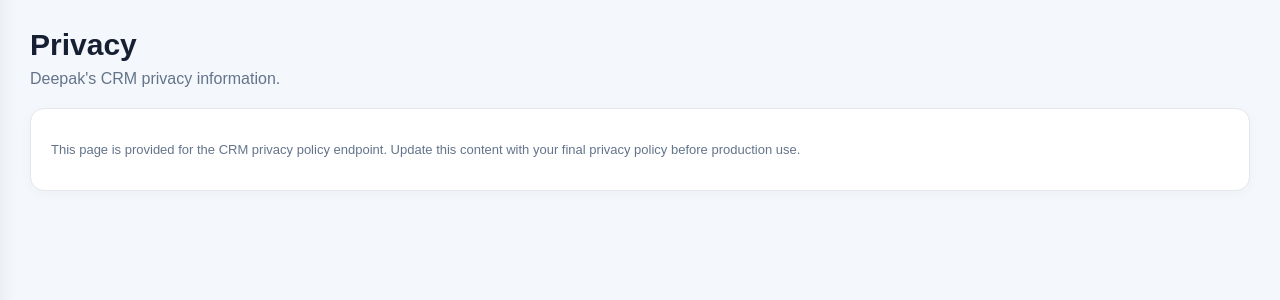
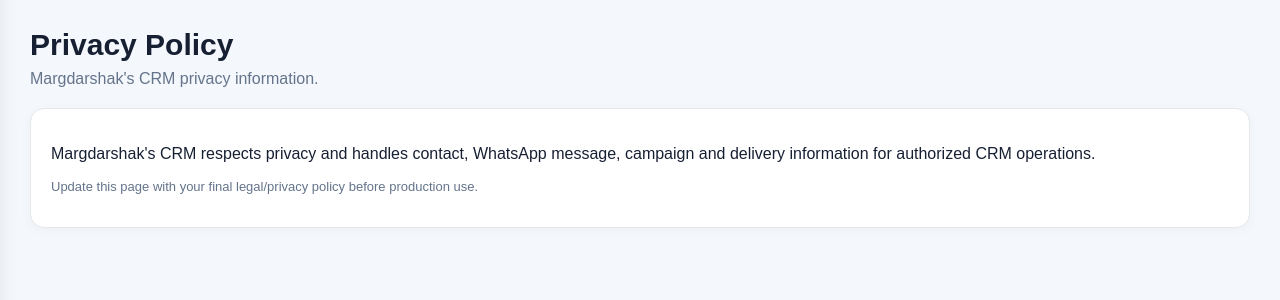
Before and after one commit to Margdarshak-india/deepaks-crm, a Flask app: page /privacy in a window 1280 px wide. Shown: the part 68-368 px from the top of the page. Run offline with Flask 3, Linux system fonts and the light colour scheme; some libraries are stand-ins or nearby versions.

Commit message:
Update privacy.html

```diff
--- a/templates/privacy.html
+++ b/templates/privacy.html
@@ -1 +1,2 @@
-{% extends "base.html" %}{% block title %}Privacy - Deepak's CRM{% endblock %}{% block page_name %}Privacy{% endblock %}{% block content %}<div class="heading"><h1>Privacy</h1><p>Deepak's CRM privacy information.</p></div><div class="card"><p class="muted">This page is provided for the CRM privacy policy endpoint. Update this content with your final privacy policy before production use.</p></div>{% endblock %}
+{% extends "base.html" %}{% block title %}Privacy - Margdarshak's CRM{% endblock %}{% block page_name %}Privacy{% endblock %}
+{% block content %}<div class="heading"><h1>Privacy Policy</h1><p>Margdarshak's CRM privacy information.</p></div><div class="card"><p>Margdarshak's CRM respects privacy and handles contact, WhatsApp message, campaign and delivery information for authorized CRM operations.</p><p class="muted">Update this page with your final legal/privacy policy before production use.</p></div>{% endblock %}
```
